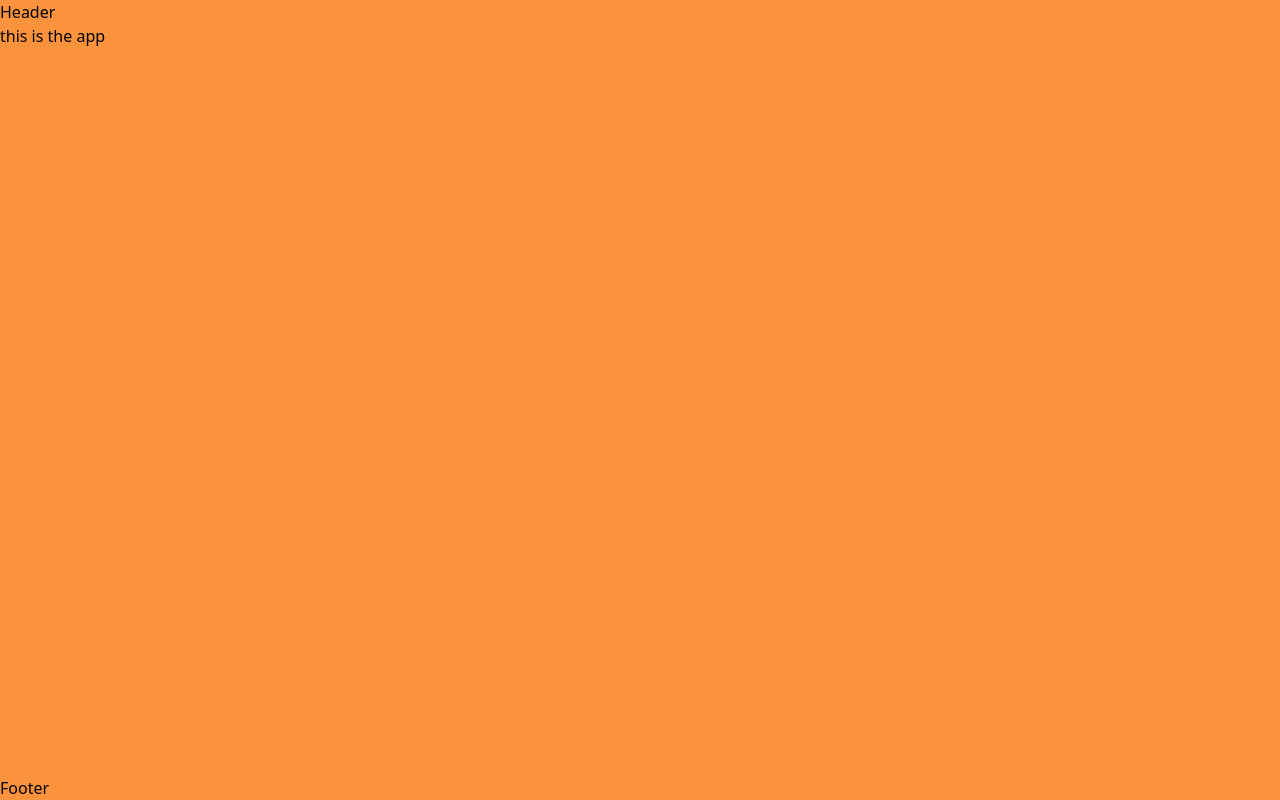
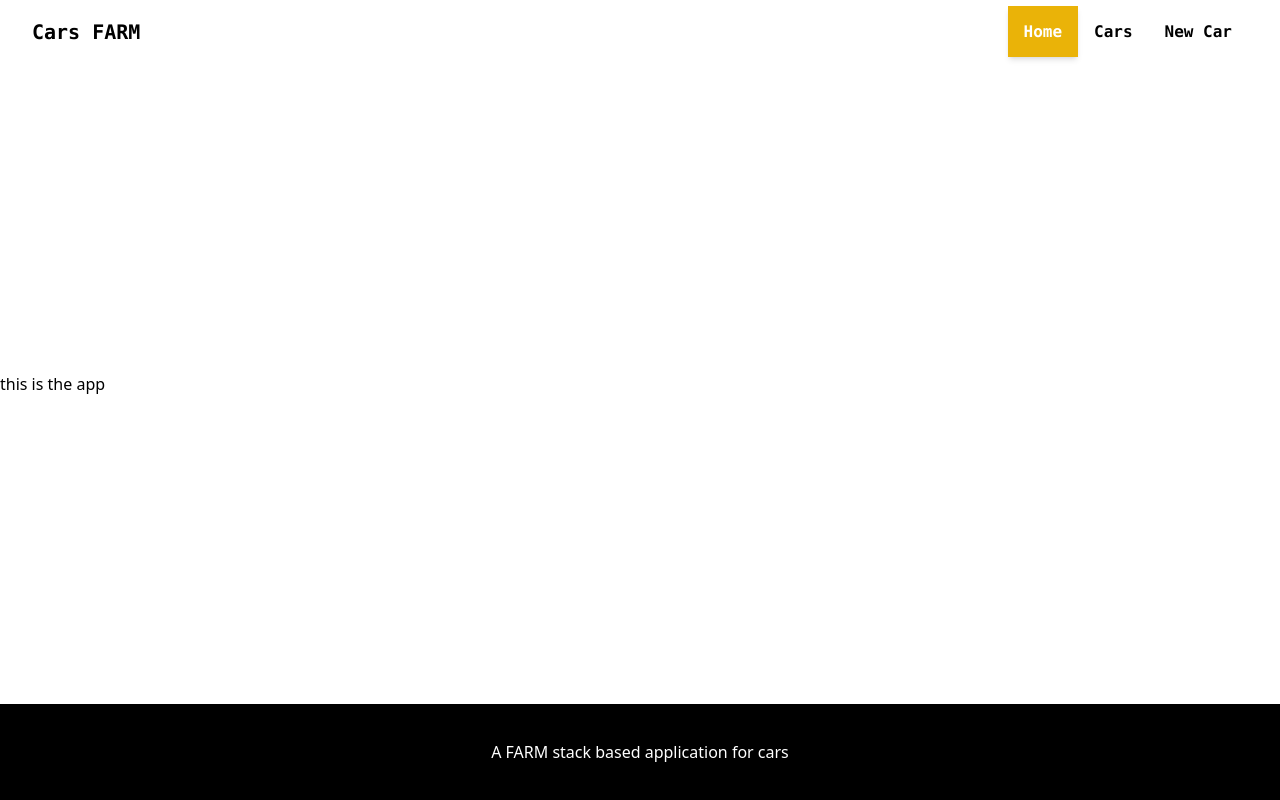
Before and after one commit to Lucwss/cars-manager-front-end, a React (Create React App) app: page / in a window 1280 px wide. Shown: the top 800 px of the page. Built offline with nearby package versions, Linux system fonts and the light colour scheme.

Commit message:
feat: cars page of index

```diff
--- a/src/App.js
+++ b/src/App.js
@@ -1,13 +1,10 @@
 import Layout from "./components/Layout";
 
 const App = () => {
-
     return (
         <>
             <Layout>
-                <div>
-                    this is the app
-                </div>
+                <div className="App">this is the app</div>
             </Layout>
         </>
     );
--- a/src/components/Card.jsx
+++ b/src/components/Card.jsx
@@ -1,8 +1,21 @@
 import React from 'react'
+import { Link } from 'react-router-dom'
 
-function Card() {
+const Card = ({ car }) => {
+    let { brand, price, make, year, km, cm3, _id } = car
     return (
-        <div>Card</div>
+        <Link to={`/cars/${_id}`}>
+            <div className="shadow-lg p-5 flex flex-col bg-FarmWhite rounded-lg transition ease-in-out hover:scale-105 duration-300 font-mono">
+                <div className='font-bold text-center text-lg text-FarmNavy'>
+                    <span className='text-FarmLime'>{brand} - </span>
+                    <span className='ml-3'>{make}</span>
+                </div>
+                <div>Year: {year}</div>
+                <div>Price: <span className='font-semibold text-orange-600'>{price}</span></div>
+                <div>Km: {km}</div>
+                <div>Engine: {cm3}cm3</div>
+            </div>
+        </Link>
     )
 }
 
--- a/src/components/Footer.jsx
+++ b/src/components/Footer.jsx
@@ -2,7 +2,9 @@ import React from 'react'
 
 const Footer = () => {
     return (
-        <div>Footer</div>
+        <div className='bg-black tetx-white flex justify-center items-center h-24'>
+            <div className='text-white'>A FARM stack based application for cars</div>
+        </div>
     )
 }
 
--- a/src/components/Header.jsx
+++ b/src/components/Header.jsx
@@ -1,8 +1,16 @@
 import React from 'react'
+import { Link, NavLink } from 'react-router-dom'
 
-function Header() {
+const Header = () => {
     return (
-        <div>Header</div>
+        <nav className="flex justify-between relative items-center font-mono  h-16">
+            <Link to="/" className="pl-8 text-xl font-bold" > Cars FARM</Link>
+                <div className="pr-8 font-semibold">
+                    <NavLink className={({ isActive }) => isActive ? "active-link" : 'p-4'} to="/" >Home</NavLink>
+                    <NavLink className={({ isActive }) => isActive ? "active-link" : 'p-4'} to="/cars" >Cars</NavLink>
+                    <NavLink className={({ isActive }) => isActive ? "active-link" : 'p-4'} to="/new" >New Car</NavLink>
+                </div>
+        </nav>
     )
 }
 
--- a/src/components/Layout.jsx
+++ b/src/components/Layout.jsx
@@ -3,11 +3,11 @@ import Footer from "./Footer"
 
 import React from 'react'
 
-function Layout({ children }) {
+const  Layout = ({ children }) => {
     return (
-        <div className="flex flex-col h-screen bg-orange-400">
+        <div className="flex flex-col min-h-screen">
             <Header/>
-            <div className="flex-1">{children}</div>
+            <div className="flex-1 min-h-full flex flex-col align-middle justify-center">{children}</div>
             <Footer/>
         </div>
     )
--- /dev/null
+++ b/src/components/Loading.jsx
@@ -0,0 +1,11 @@
+import React from 'react'
+
+const Loading = ({ brand }) => {
+    return (
+        <div className='bg-red-500 flex flex-col justify-center opacity-90 items-center absolute top-0 left-0 right-0 bottom-0 text-white text-lg'>
+            <h2 className='text-5xl'>Loading cars, brand:{brand ? brand : "any"}...</h2>
+        </div>
+    )
+}
+
+export default Loading
--- a/src/index.css
+++ b/src/index.css
@@ -1,3 +1,8 @@
 @tailwind base;
 @tailwind components;
 @tailwind utilities;
+@layer utilities {
+  .active-link {
+    @apply bg-yellow-500 p-4 shadow-md text-white;
+  }
+}
--- a/src/index.js
+++ b/src/index.js
@@ -18,10 +18,14 @@ root.render(
                 <Route path='cars' element={<Cars />} />
                 <Route path='cars/new' element={<NewCar />} />
                 <Route path='cars/:id' element={<Car />} />
-                {/* <Route path='about' element={<About />} /> */}
+                <Route path="*" element={
+                    <main style={{ padding: "1rem" }}>
+                        <p>There's nothing here!</p>
+                    </main>
+                }
+                />
             </Routes>
         </BrowserRouter>
-        <App />
     </React.StrictMode>
 );
 
--- a/src/pages/Cars.jsx
+++ b/src/pages/Cars.jsx
@@ -1,8 +1,73 @@
+import Layout from '../components/Layout'
+import Card from '../components/Card'
 import React from 'react'
+import Loading from '../components/Loading'
+import { useState, useEffect } from 'react'
 
 const Cars = () => {
+    const [cars, setCars] = useState([])
+    const [brand, setBrand] = useState('')
+    const [isPending, setIsPending] = useState(true)
+    const [page, setPage] = useState(1)
+
+    const handleChangeBrand = (event) => {
+        setCars([])
+        setBrand(event.target.value)
+        setIsPending(true)
+    }
+
+    const handleChangePage = (event) => {
+        setCars([])
+        setPage(event.target.value)
+        setIsPending(true)
+    }
+
+    const getCarsByBrand = async (brand, page) => {
+        try {
+            let response = await fetch(`http://0.0.0.0:8000/app/cars/?brand=${brand}&min_price=0&max_price=100000&page=${page}`)
+            let data = await response.json()
+            setCars(data)
+            setIsPending(false)
+        }
+        catch (err) {
+            console.log(err)
+        } finally {
+            setIsPending(false)
+        }
+    }
+
+    useEffect(() => {
+        getCarsByBrand(brand, page)
+    }, [brand, page])
+
     return (
-        <div>Cars</div>
+        <Layout>
+            <h2 className='font-bold font-mono text-lg text-center my-4'>Cars - {brand ? brand : "all brands"}</h2>
+            <div className='mx-8'>
+                <label htmlFor="cars">Choose a brand: </label>
+                <select name="cars" id="cars" onChange={handleChangeBrand}>
+                    <option value="">All Cars</option>
+                    <option value="Fiat">Fiat</option>
+                    <option value="Citroen">Citroen</option>
+                    <option value="Renault">Renault</option>
+                    <option value="Opel">Opel</option>
+                </select>
+                <label htmlFor="cars">Choose a page: </label>
+                <select name="page" id="page" onChange={handleChangePage}>
+                    <option value="1">1</option>
+                    <option value="2">2</option>
+                    <option value="3">3</option>
+                    <option value="4">4</option>
+                    <option value="5">5</option>
+                </select>
+            </div>
+            <div className='mx-8'>
+                {isPending && <Loading brand={brand} />}
+                <div className='grid grid-cols-2 gap-3 lg:grid-cols-4'>
+                    {cars && cars.map(el => <Card car={el} key={el._id} />)}
+                </div>
+            </div>
+        </Layout>
     )
 }
 
```
